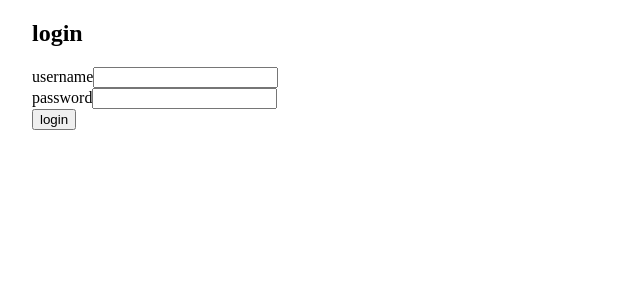
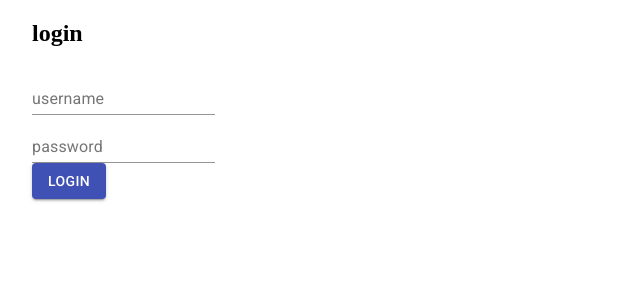
Before and after one commit to JiroP/fullstackopen2020, a React (Create React App) app in the folder round7/bloglist/: page / in a window 1280 px wide. Shown: the top 300 px of the page, without its empty margins (0-640 px from the left). Built offline with nearby package versions, Linux system fonts and the light colour scheme; no server answers.

Commit message:
loginform styled and refactored

```diff
--- a/round7/bloglist/src/components/LoginForm.js
+++ b/round7/bloglist/src/components/LoginForm.js
@@ -1,9 +1,18 @@
-import React, { useState } from 'react'
+import React from 'react'
 import Notification from './Notification'
+import { TextField, Button } from '@material-ui/core'
+import { useDispatch } from 'react-redux'
+import { login } from '../reducers/loginReducer'
 
-const LoginForm = ({ handleLogin }) => {
-  const [password, setPassword] = useState('')
-  const [username, setUsername] = useState('')
+const LoginForm = () => {
+  const dispatch = useDispatch()
+
+  const handleSubmit = (event) => {
+    event.preventDefault()
+    const username = event.target.username.value
+    const password = event.target.password.value
+    dispatch(login(username, password))
+  }
 
   return (
     <>
@@ -11,31 +20,17 @@ const LoginForm = ({ handleLogin }) => {
       <Notification />
       <form
         id="login-form"
-        onSubmit={(e) => handleLogin(e, username, password)}
+        onSubmit={handleSubmit}
       >
         <div>
-          username
-          <input
-            id="username"
-            type="text"
-            value={username}
-            name="Username"
-            onChange={({ target }) => setUsername(target.value)}
-          />
+          <TextField name="username" label="username" />
         </div>
         <div>
-          password
-          <input
-            id="password"
-            type="password"
-            value={password}
-            name="Password"
-            onChange={({ target }) => setPassword(target.value)}
-          />
+          <TextField name="password" label="password" type="password" />
         </div>
-        <button id="submit" type="submit">
+        <Button variant="contained" color="primary" id="submit" type="submit">
           login
-        </button>
+        </Button>
       </form>
     </>
   )
```
